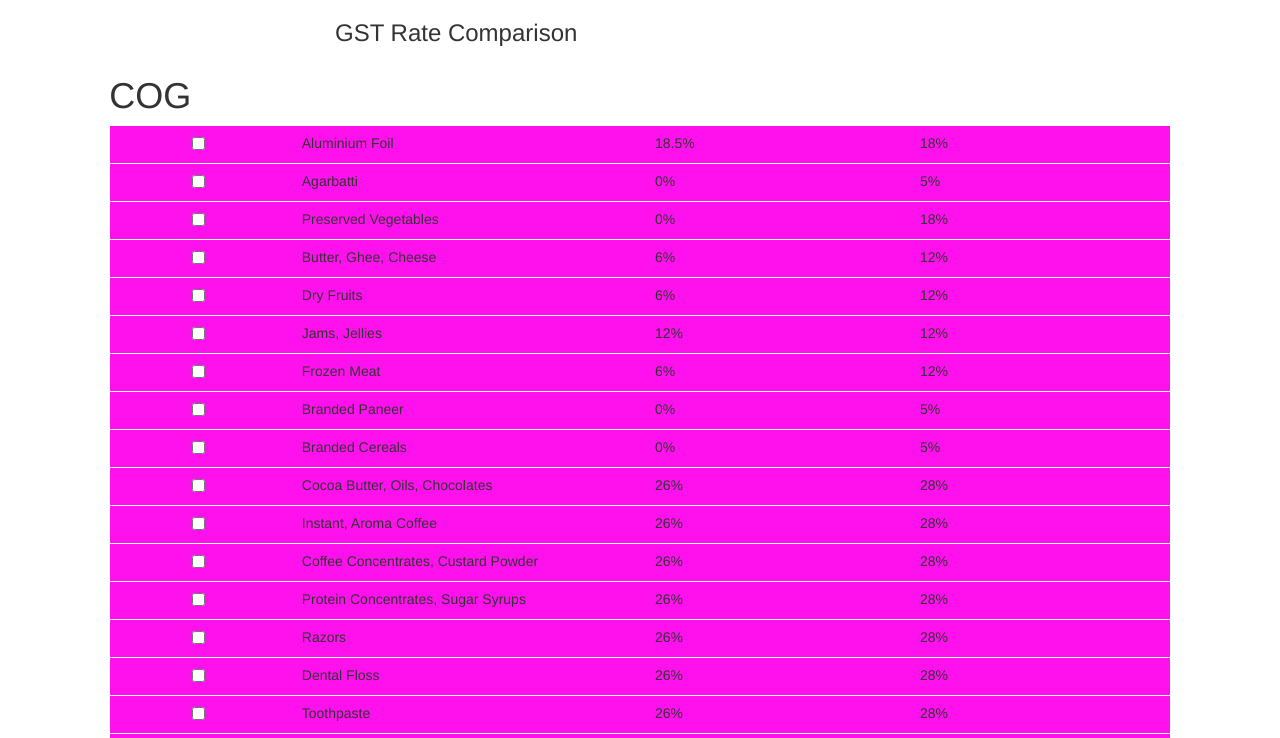
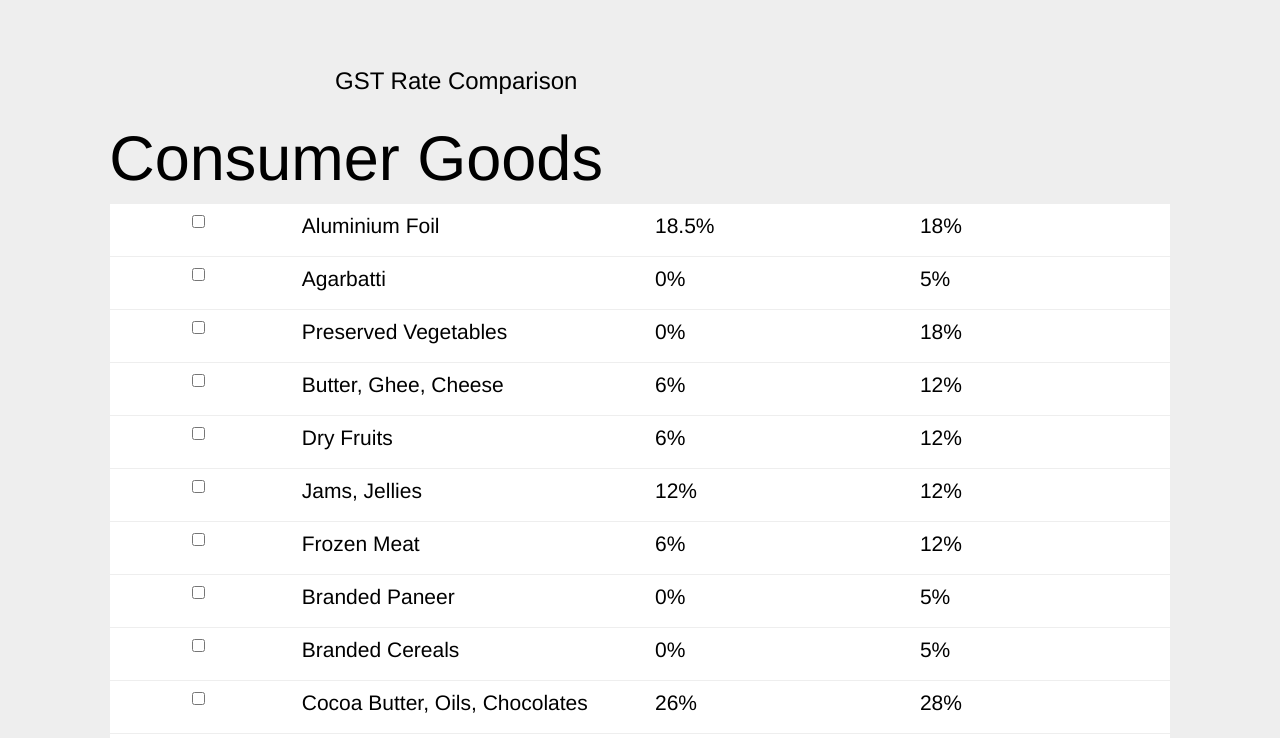
Before and after one commit to Shanmugapriya03/GST_Calculator, a React app: page / in a window 1280 px wide. Shown: the top 738 px of the page. Built offline with nearby package versions, Linux system fonts and the light colour scheme.

Commit message:
color changed

```diff
--- a/components/dashboard.js
+++ b/components/dashboard.js
@@ -25,10 +25,10 @@ export default class Dashboard extends React.Component{
         for (let i in this.state.data){
             //console.log(i);
             	//items.push(<Display d={this.state.data[i]} key={i} keyProp={i} onselect={this.select}/>);
-				if ( allItems[ this.state.data[i]["category-code"] ] == undefined){
-					allItems[ this.state.data[i]["category-code"] ] = [];
+				if ( allItems[ this.state.data[i]["category-label"] ] == undefined){
+					allItems[ this.state.data[i]["category-label"] ] = [];
 				}
-				allItems[ this.state.data[i]["category-code"] ].push(<Display d={this.state.data[i]} key={i} keyProp={i} onselect={this.select}/>)
+				allItems[ this.state.data[i]["category-label"] ].push(<Display d={this.state.data[i]} key={i} keyProp={i} onselect={this.select}/>)
         }
 		for (let category in allItems ){
 			items.push(<h1>{category}</h1>);
@@ -103,7 +103,7 @@ export default class Dashboard extends React.Component{
 			}else{
 				return(
 					<div className="col-lg-7 list-scroll">
-						<button className="btn btn-info" onClick={this.toggleGST}>Show GST</button>
+						<button className="btn btn-info" onClick={this.toggleGST}>See how GST your budget</button>
 						{this.displaySelected()}
 					</div>
 				);
--- a/index.html
+++ b/index.html
@@ -7,7 +7,7 @@
     <script src="https://ajax.googleapis.com/ajax/libs/jquery/3.2.1/jquery.min.js"></script>
     <script src="https://maxcdn.bootstrapcdn.com/bootstrap/3.3.7/js/bootstrap.min.js"></script>
   </head>
-  <body class="">
+  <body class="jumbotron">
     <div id="app" />
     <script src="bundle.js" type="text/javascript"></script>
   </body>
--- a/style.css
+++ b/style.css
@@ -1,5 +1,5 @@
 .item {
-	background-color: #f1e;
+	background-color: white;
 	margin:1px;
 }
 .dot{
```
